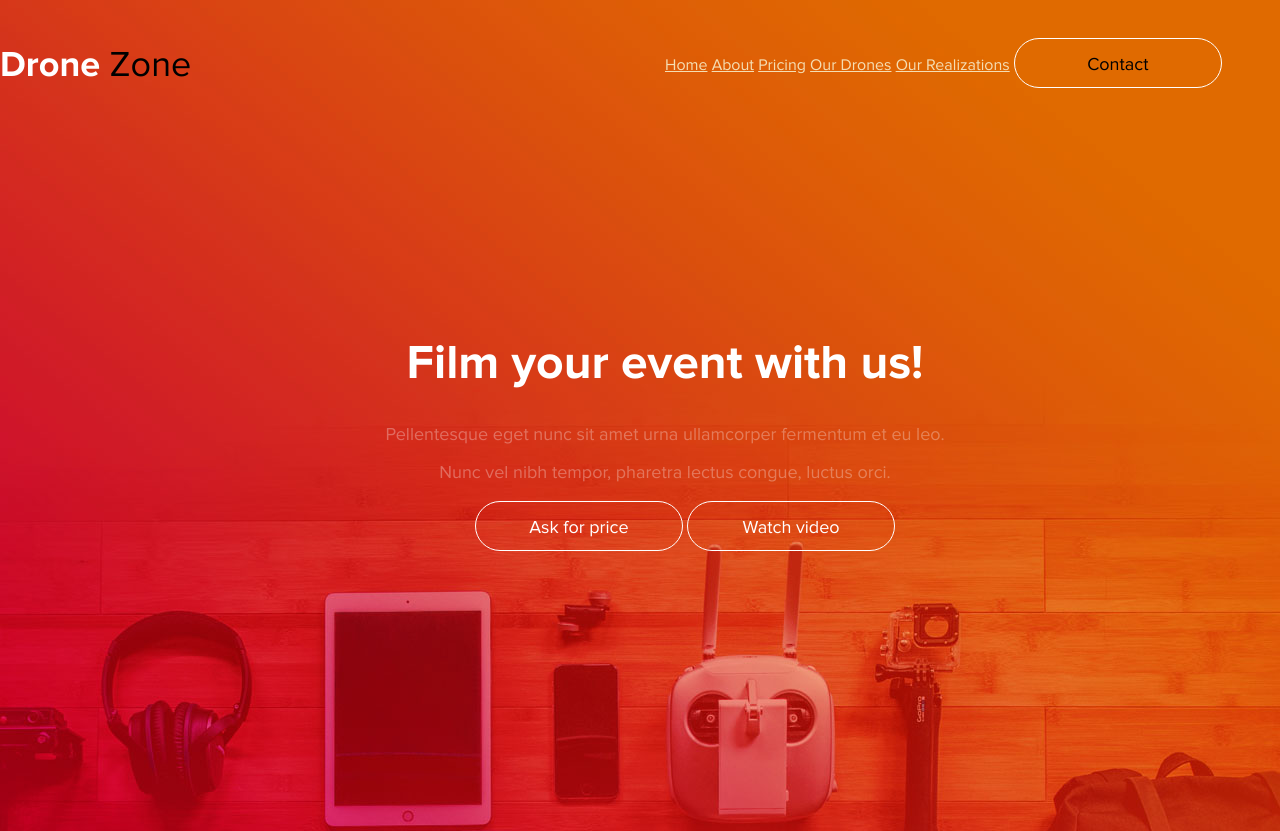
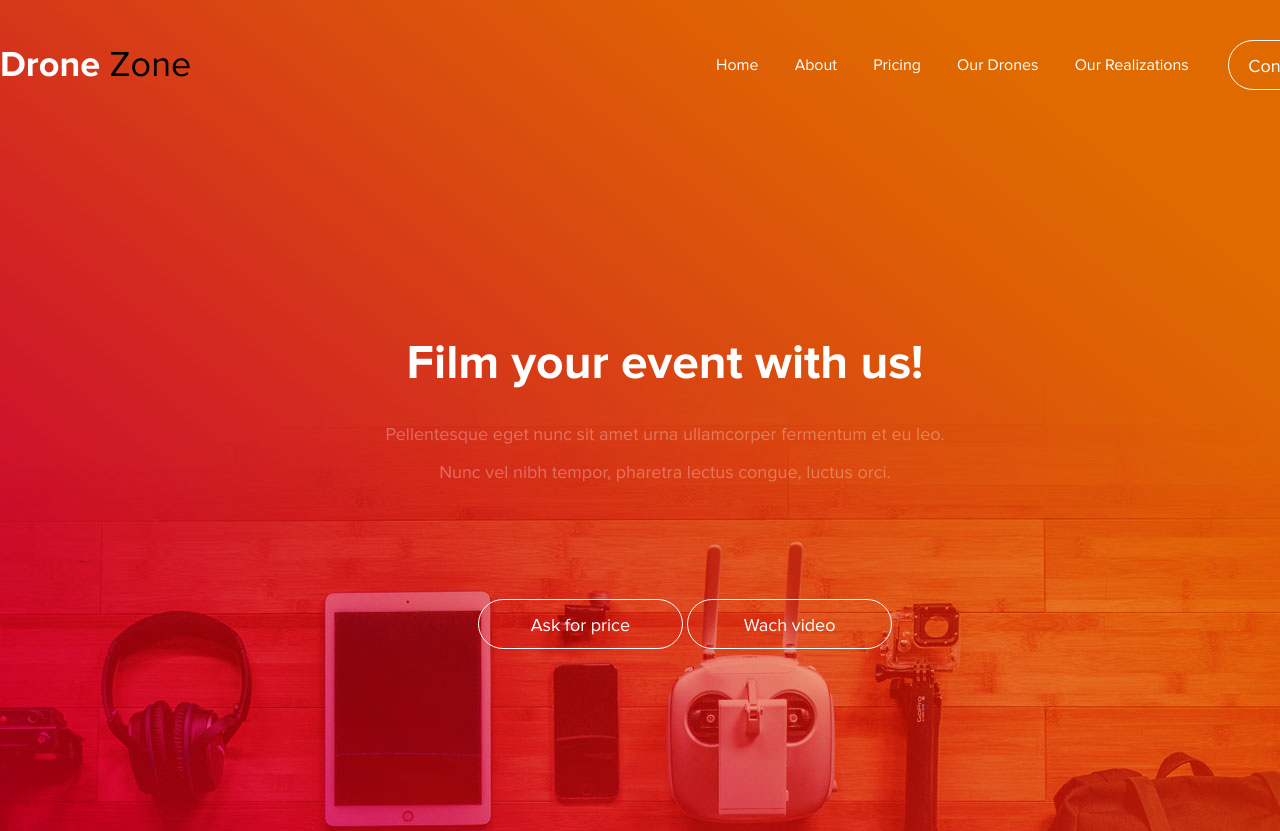
Before and after one commit to agvolchenkov/DroneZone, a plain HTML site: page index.html in a window 1280 px wide. Shown: the top 831 px of the page. Drawn offline with Linux system fonts and the light colour scheme.

Commit message:
020319-3

```diff
--- a/css/stylesheet.css
+++ b/css/stylesheet.css
@@ -463,28 +463,45 @@ body {
 
 .header-nav {
     float: right;
-    width: 50%;
+    width: calc(50% - 51px);
     height: 130px;
     line-height: 130px;
     overflow: hidden;
 }
+
+.header-nav .button {
+    float: right;
+    width: 102px;
+    margin-top: 40px;
+    background: transparent;
+    border: white 1px solid;
+    text-align: center;
+    padding: 0;
+}
+
+.header-nav .button a {
+    padding: 0;
+}
+
 .header-nav ul {
     padding: 0;
     margin: 0;
 }
 
-
 .header-nav li {
     display: inline-block;
+
 }
 
 .header-nav a {
-    color: wheat;
+    color: white;
+    padding-right: 32px;
+    text-decoration: none;
 }
 .contact {
     background: none;
     display: block;
-    width: 208px;
+    width: 102px;
     height: 50px;
     border-radius: 25px;
     border: 1px solid white;
@@ -510,6 +527,18 @@ body {
 
 .hello-in {
     padding-top: 174px;
+}
+
+.hello-in .button {
+    background: transparent;
+    border: white 1px solid;
+    text-align: center;
+    color: white;
+    text-decoration: none;
+}
+.hello-in .button a {
+    color: white;
+    text-decoration: none;
 }
 
 .hello li {
--- a/index.html
+++ b/index.html
@@ -6,6 +6,8 @@
     <link rel="stylesheet" href="./css/stylesheet.css">
 </head>
 <body>
+
+
 
 
 
@@ -27,7 +29,7 @@
                 <li><a href="/">Pricing</a></li>
                 <li><a href="/">Our Drones</a></li>
                 <li><a href="/">Our Realizations</a></li>
-                <li style="text-align: center"><a href="/"></a><span class="contact">Contact</span></li>
+                <li class="button"><a href="/">Contact</a></li>
             </ul>
         </div>
     </div>
@@ -46,8 +48,8 @@
                 </div>
                 <div>
                     <ul>
-                        <li style="text-align: center"><a href="/"></a><span class="contact">Ask for price</span></li>
-                        <li style="text-align: center"><a href="/"></a><span class="contact">Watch video</span></li>
+                        <li class="button"><a href="/">Ask for price</a></li>
+                        <li class="button"><a href="/">Wach video</a></li>
                     </ul>
                 </div>
             </div>
```
